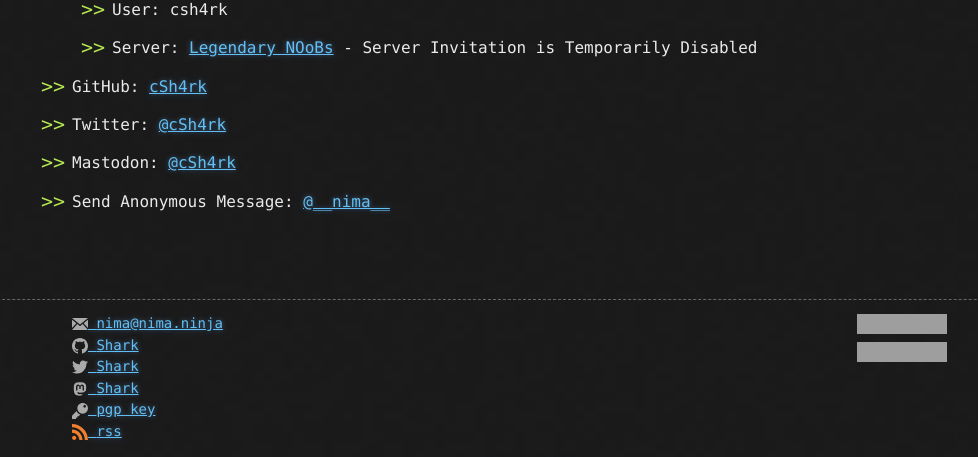
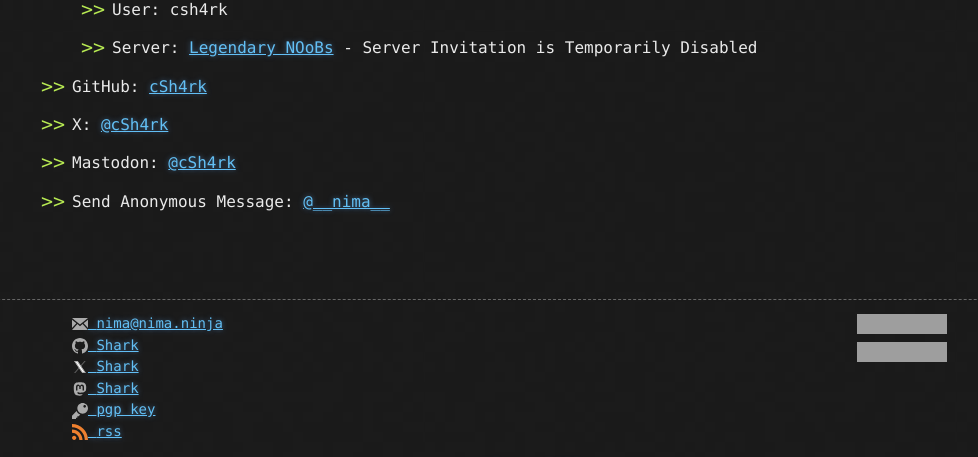
Before and after one commit to CamoCatX/camocatx.github.io, a Jekyll site: the page built from contact.md, in a window 1280 px wide. Shown: the part 501-958 px from the top of the page, without its empty margins (108-1086 px from the left). Built offline with Jekyll 4.4.1, drawn with Linux system fonts in a browser that asks for light colours; grey boxes are pictures that could not be loaded.

Commit message:
Update Footer and Contact
Change Twitter to X

```diff
--- a/_config.yml
+++ b/_config.yml
@@ -44,8 +44,8 @@ social:
   email2: "csh4rk0x00@protonmail.com"
   github: "cSh4rk"
   githubname: "Shark"
-  twitter: "cSh4rk"
-  twittername: "Shark"
+  x: "cSh4rk"
+  xname: "Shark"
   mastodon: "https://infosec.exchange/@cSh4rk"
   mastodonhandle: "@cSh4rk"
   mastodonname: "Shark"
--- a/_includes/social.html
+++ b/_includes/social.html
@@ -11,9 +11,9 @@
     </li>
   {% endif %}
 
-  {% if site.social.twitter %}
+  {% if site.social.x %}
     <li class="social-media-list">
-      <a title="Twitter Profile" href="https://twitter.com/{{ site.social.twitter }}"><span class="icon">{% include icon-twitter.svg %}</span><span>{{ site.social.twittername }}</span></a>
+      <a title="X Profile" href="https://twitter.com/{{ site.social.x }}"><span class="icon">{% include icon-twitterx.svg %}</span><span>{{ site.social.xname }}</span></a>
     </li>
   {% endif %}
 
--- a/contact.md
+++ b/contact.md
@@ -31,8 +31,8 @@ robots: noindex,nofollow
   - GitHub: <a href="https://github.com/{{ site.social.github }}"><span>{{ site.social.github }}</span></a>
 {% endif %}
 
-{% if site.social.twitter %}
-  - Twitter: <a href="https://twitter.com/{{ site.social.twitter }}"><span>@{{ site.social.twitter }}</span></a>
+{% if site.social.x %}
+  - X: <a href="https://twitter.com/{{ site.social.x }}"><span>@{{ site.social.x }}</span></a>
 {% endif %}
 
 {% if site.social.mastodon %}
```
Also changed, not shown: _includes/icon-twitterx.svg (added).
